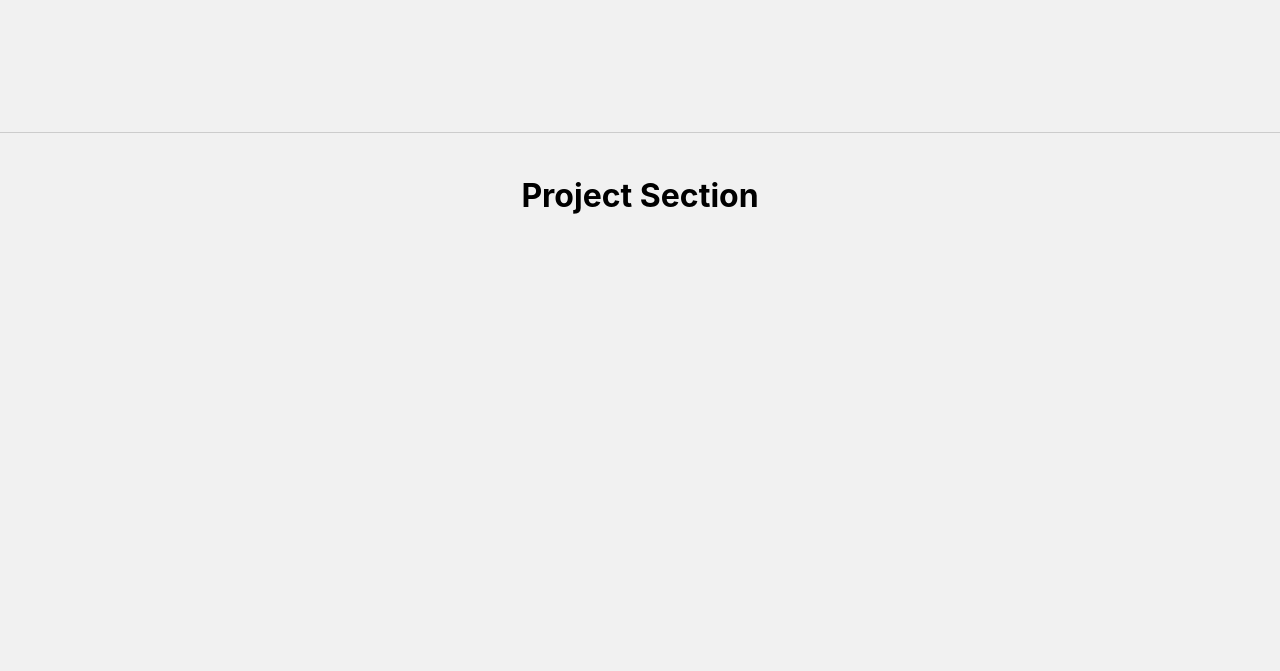
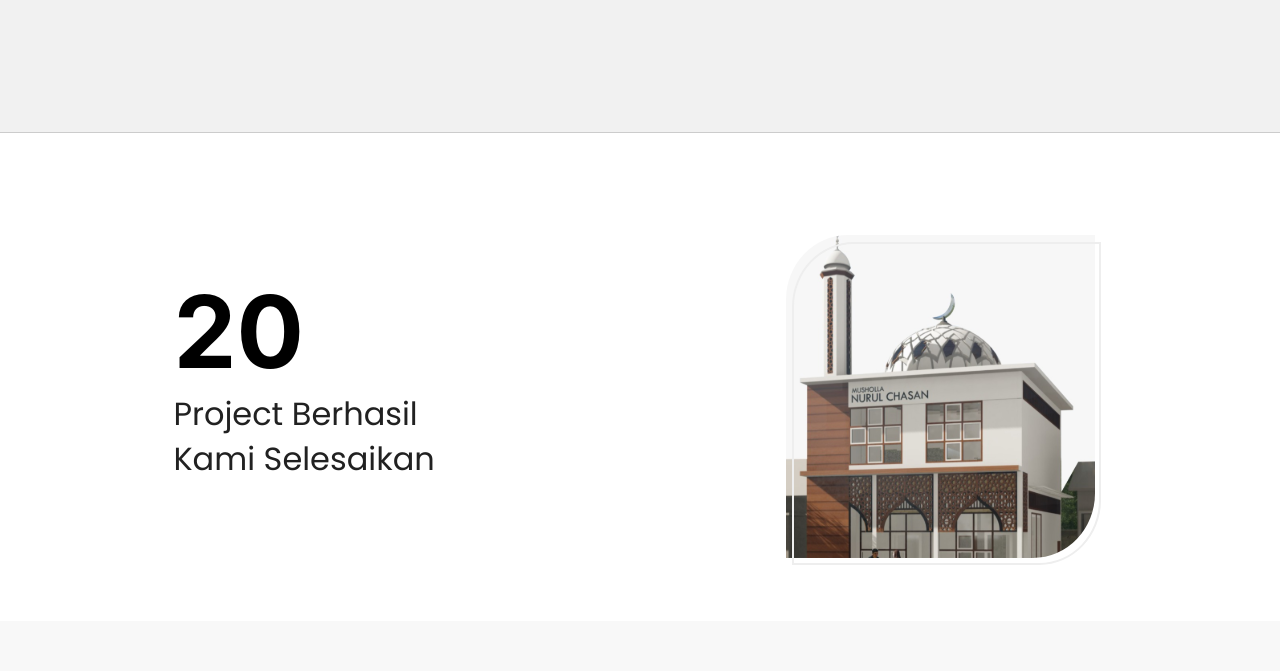
Before and after one commit to muhidayat03/sajadars-web, a React (Create React App) app: page / in a window 1280 px wide. Shown: the part 1840-2511 px from the top of the page. Built offline with nearby package versions, Linux system fonts and the light colour scheme.

Commit message:
add work section

```diff
--- a/package.json
+++ b/package.json
@@ -13,8 +13,9 @@
     "react-scripts": "4.0.2",
     "react-scroll": "^1.8.1",
     "react-slick": "^0.28.0",
+    "react-styled-carousel": "^0.5.1",
+    "react-whatsapp-widget": "^1.2.1",
     "slick-carousel": "^1.8.1",
-    "react-styled-carousel": "^0.5.1",
     "social-logos": "^2.3.0",
     "styled-components": "^5.2.1",
     "web-vitals": "^1.0.1"
--- a/src/App.js
+++ b/src/App.js
@@ -1,30 +1,37 @@
-import React, { useEffect } from 'react';
-import Header from './components/Header';
-import BannerSection from './pages/home/BannerSection';
-import LandasanSection from './pages/home/LandasanSection';
-import WorkSection from './pages/home/WorkSection';
-import ProjectSection from './pages/home/ProjectSection';
-import TeamSection from './pages/home/TeamSection';
-import YoutubeSection from './pages/home/YoutubeSection';
-import Footer from './components/Footer';
-import AOS from 'aos';
-import 'aos/dist/aos.css';
-import './App.css';
+import React, { useEffect } from "react";
+import Header from "./components/Header";
+import BannerSection from "./pages/home/BannerSection";
+import LandasanSection from "./pages/home/LandasanSection";
+import WorkSection from "./pages/home/WorkSection";
+import ProjectSection from "./pages/home/ProjectSection";
+import TeamSection from "./pages/home/TeamSection";
+import YoutubeSection from "./pages/home/YoutubeSection";
+import Footer from "./components/Footer";
+import AOS from "aos";
+import "aos/dist/aos.css";
+import "./App.css";
 import { Element } from "react-scroll";
-import styled from 'styled-components';
-
-
-
+import styled from "styled-components";
+import WhatsAppWidget from "react-whatsapp-widget";
+import "react-whatsapp-widget/dist/index.css";
 
 function App() {
   useEffect(() => {
     AOS.init({
-      duration: 1500,
+      duration: 1800,
       // once: true
-    })
+    });
   }, []);
   return (
     <div>
+      <WhatsAppWidget
+        phoneNumber="6281226236098"
+        companyName="Sajadars Team"
+        // message="Haloo! 👋🏼 ada yang bisa kami bantu?"
+        message={`Haloo! 👋🏼 \nada yang bisa kami bantu?`}
+        sendButton="Kirim"
+        textReplyTime="online"
+      />
       <Header />
       <ContentSection>
         <Element name="banner-section" className="element">
@@ -52,7 +59,7 @@ function App() {
 const ContentSection = styled.div`
   padding-top: 60px;
   @media only screen and (max-width: 600px) {
-  padding-top: 80px;
+    padding-top: 80px;
   }
 `;
 
--- a/src/pages/home/LandasanSection.js
+++ b/src/pages/home/LandasanSection.js
@@ -14,6 +14,7 @@ const Header = () => {
   const [count, setCount] = useState(0);
   const settings = {
     dots: false,
+    arrows: false,
     infinite: true,
     speed: 500,
     autoplaySpeed: 8000,
@@ -36,7 +37,7 @@ const Header = () => {
     <Section id="banner-section">
       <div onClick={() => {}}></div>
       <StyledRow direction="row" align="flex-end">
-        <RightContainer lg={2} md={1} sm={1}>
+        <LeftContainer lg={2} md={1} sm={1}>
           <div style={{ paddingTop: 40 }}>
             <Image
               data-aos="zoom-in"
@@ -45,9 +46,9 @@ const Header = () => {
               alt="Banner"
             />
           </div>
-        </RightContainer>
-        <LeftContainer lg={2} md={1} sm={1} direction="column" align="start">
-          <ButtonContainer style={{ marginBottom: 20 }}>
+        </LeftContainer>
+        <RightContainer lg={2} md={1} sm={1} direction="column" align="start">
+          <ButtonContainer style={{ marginBottom: 20 }} data-aos="zoom-out">
             <CircleBUtton onClick={prevSlide}>
               <ChevronLeft />
             </CircleBUtton>
@@ -93,7 +94,7 @@ const Header = () => {
               </div>
             </Slider>
           </div>
-        </LeftContainer>
+        </RightContainer>
       </StyledRow>
     </Section>
   );
@@ -110,14 +111,14 @@ const Section = styled.div`
   }
 `;
 
-const LeftContainer = styled(Col)`
+const RightContainer = styled(Col)`
   @media only screen and (min-width: 600px) {
     padding: 48px;
     align-items: flex-start;
   }
 `;
 
-const RightContainer = styled(Col)`
+const LeftContainer = styled(Col)`
   @media only screen and (max-width: 600px) {
     padding: 0px;
   }
--- a/src/pages/home/ProjectSection.js
+++ b/src/pages/home/ProjectSection.js
@@ -1,14 +1,33 @@
 import { Row, Col } from "../../components/Grid";
+import styled from "styled-components";
+import BannerImage from "../../assets/work_image.svg";
 
-import styled from "styled-components";
+import Button from "../../components/Button";
+import { Title, BigTitle, MediumTitle } from "../../components/Typography";
+import LinkComponent from "../../components/LinkComponent";
 
 const Header = () => (
-  <Section>
-    <Row>
-      <Col>
-        <h1>Project Section</h1>
-      </Col>
-    </Row>
+  <Section id="banner-section">
+    <StyledRow direction="row-reverse" align="center">
+      <RightContainer lg={2} md={1} sm={1}>
+        <div style={{ paddingTop: 40 }}>
+          <ImageContainer data-aos="fade-left">
+            <ImageWrapper>
+              <Image src={BannerImage} />
+            </ImageWrapper>
+            <ImageContainerLine />
+          </ImageContainer>
+        </div>
+      </RightContainer>
+      <LeftContainer lg={2} md={1} sm={1} direction="column" align="start">
+        <BannerContainer>
+          <Number data-aos="fade-right">20</Number>
+          <StyledBigTitle data-aos="fade-right">
+            Project Berhasil Kami Selesaikan
+          </StyledBigTitle>
+        </BannerContainer>
+      </LeftContainer>
+    </StyledRow>
   </Section>
 );
 
@@ -16,7 +35,70 @@ export default Header;
 
 const Section = styled.div`
   width: 100%;
-  background-color: #f1f1f1;
-  border-bottom: 1px solid #ccc;
-  height: 600px;
+  background-color: white;
+  padding: 40px;
+  @media only screen and (max-width: 600px) {
+    padding: 0px;
+  }
 `;
+
+const Number = styled.h2`
+  font-size: 100px;
+  margin: 0;
+`;
+
+const LeftContainer = styled(Col)`
+  @media only screen and (min-width: 600px) {
+    align-items: flex-start;
+  }
+`;
+
+const RightContainer = styled(Col)`
+  @media only screen and (max-width: 600px) {
+    padding: 0px;
+  }
+`;
+
+const BannerContainer = styled.div`
+  width: 60%;
+  margin: auto;
+`;
+
+const Image = styled.img`
+  display: block;
+  width: 100%;
+`;
+
+const StyledRow = styled(Row)`
+  max-width: 1280px;
+  margin: auto;
+`;
+
+const ImageWrapper = styled.div`
+  overflow: hidden;
+  border-top-left-radius: 20%;
+  border-bottom-right-radius: 20%;
+  overflow: hidden;
+`;
+
+const ImageContainer = styled.div`
+  width: 60%;
+  margin: auto;
+  position: relative;
+`;
+const ImageContainerLine = styled.div`
+  width: 100%;
+  height: 100%;
+  margin: auto;
+  position: absolute;
+  border: 2px solid #eee;
+  border-top-left-radius: 20%;
+  border-bottom-right-radius: 20%;
+  top: 2%;
+  left: 2%;
+  z-index: 2;
+`;
+
+const StyledBigTitle = styled(BigTitle)`
+  font-weight: normal;
+`;
```
Also changed, not shown: src/assets/work_image.svg (added), 1 other file (tests, documents, lock files or other folders).
